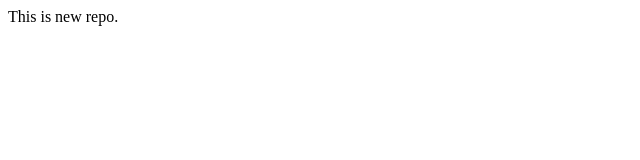
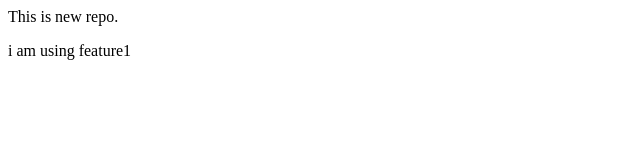
Before and after one commit to surbhi-pro-vigil/localRepo, a plain HTML site: page index.html in a window 1280 px wide. Shown: the whole page, without its empty margins (0-640 px from the left). Drawn offline with Linux system fonts and the light colour scheme.

Commit message:
added new branch feature1

```diff
--- a/index.html
+++ b/index.html
@@ -1 +1,2 @@
 <p>This is new repo.</p>
+<p>i am using feature1</p>
```
